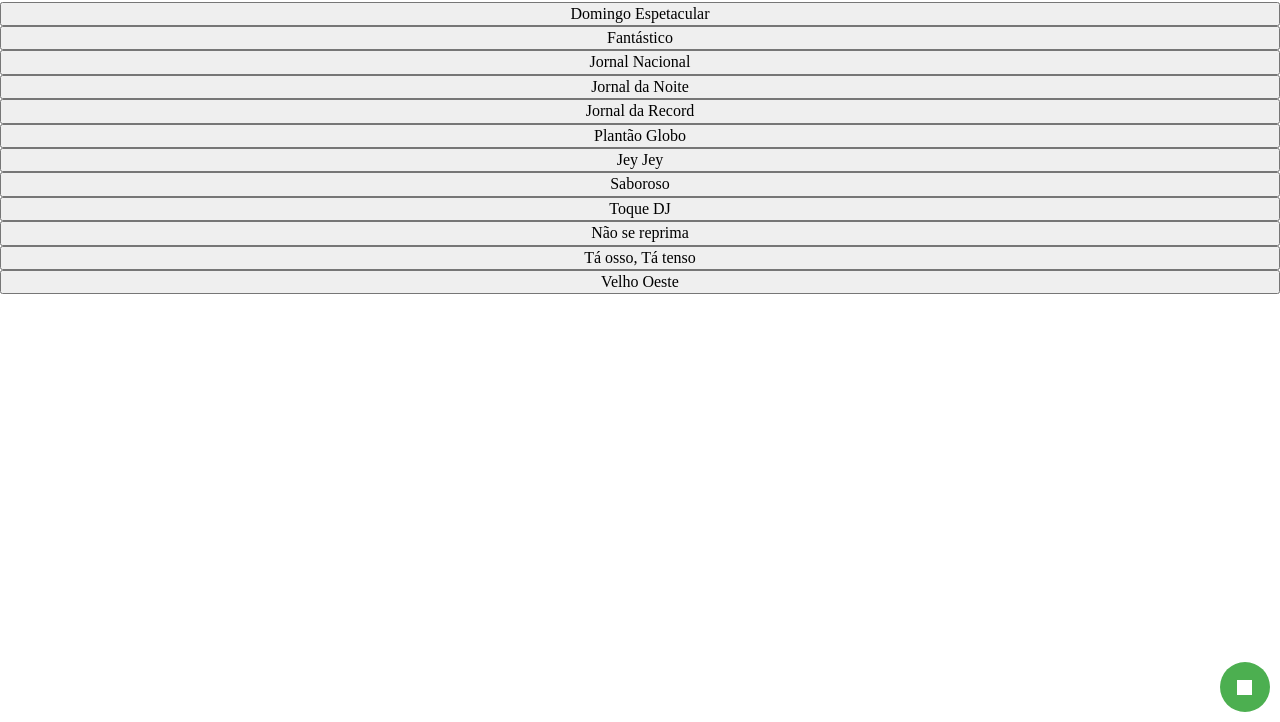
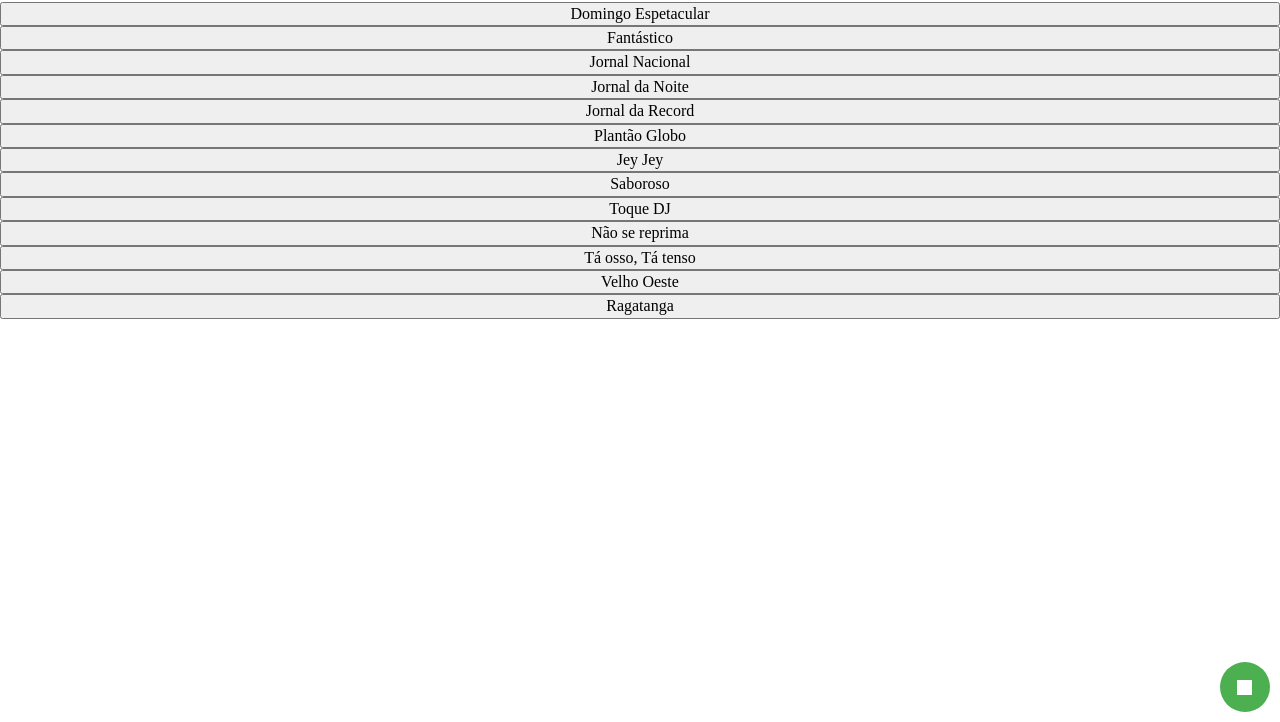
Before and after one commit to Gustavoopb/hivemusic, a website: page index.html in a window 1280 px wide. Shown: the part 78-800 px from the top of the page. Drawn offline with nearby package versions, Linux system fonts and the light colour scheme; a small style sheet from the web is missing.

Commit message:
Add ragatanga

```diff
--- a/index.html
+++ b/index.html
@@ -63,7 +63,11 @@
                 <button onclick="play(velhoOeste)">Velho Oeste</button>
             </div>
         </div>
-
+		<div class="row">
+            <div class="column column-33">
+                <button onclick="play(ragatanga)">Ragatanga</button>
+            </div>
+        </div>
 		<button class="ball" onclick="stop()"><div class="icon-stop"></div></button>
     </div>
 
@@ -80,6 +84,7 @@
         var naoSeReprima = new Audio('sounds/menudo.mp3');
         var taOsso = new Audio('sounds/taosso.mp3');
         var velhoOeste = new Audio('sounds/velho-oeste.mp3');
+        var ragatanga = new Audio('sounds/ragatanga.mp3');
         var current;
         function play(sound) {
             if (current) {
```
Also changed, not shown: 1 other file.
